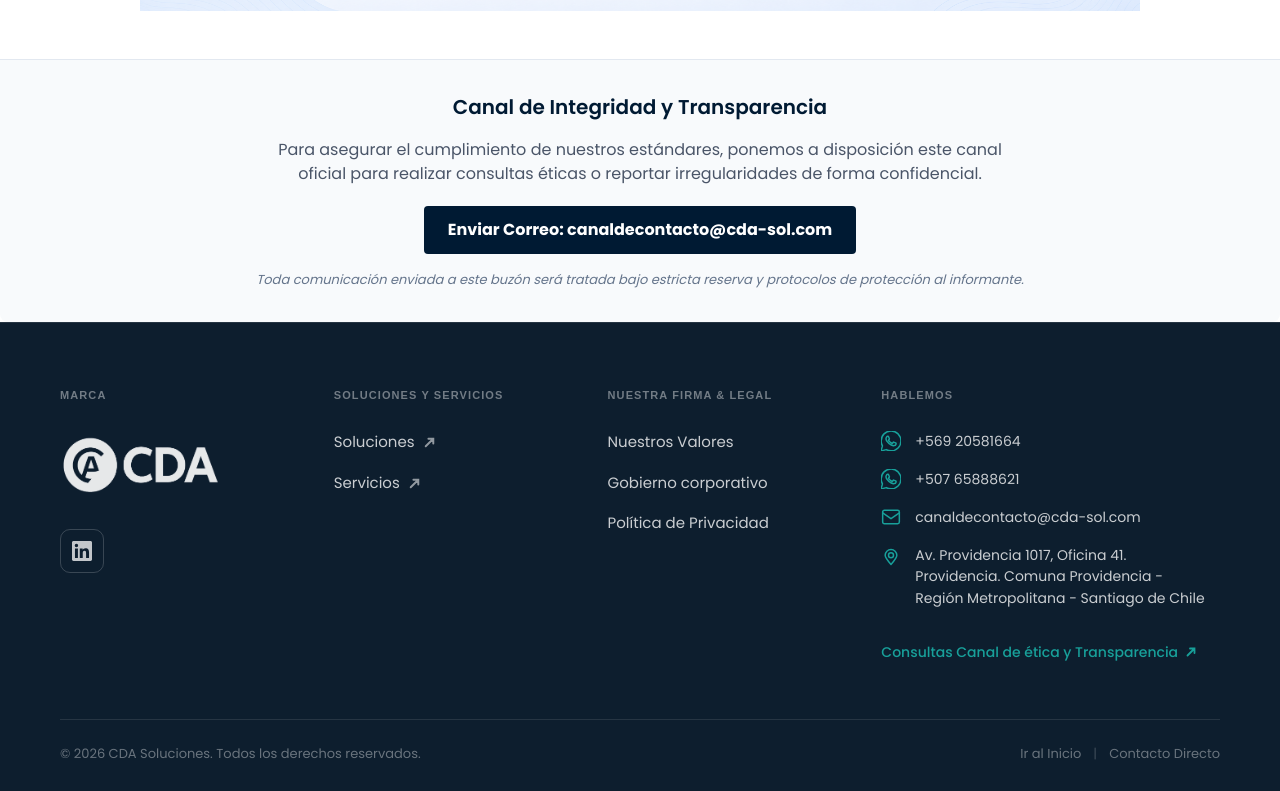
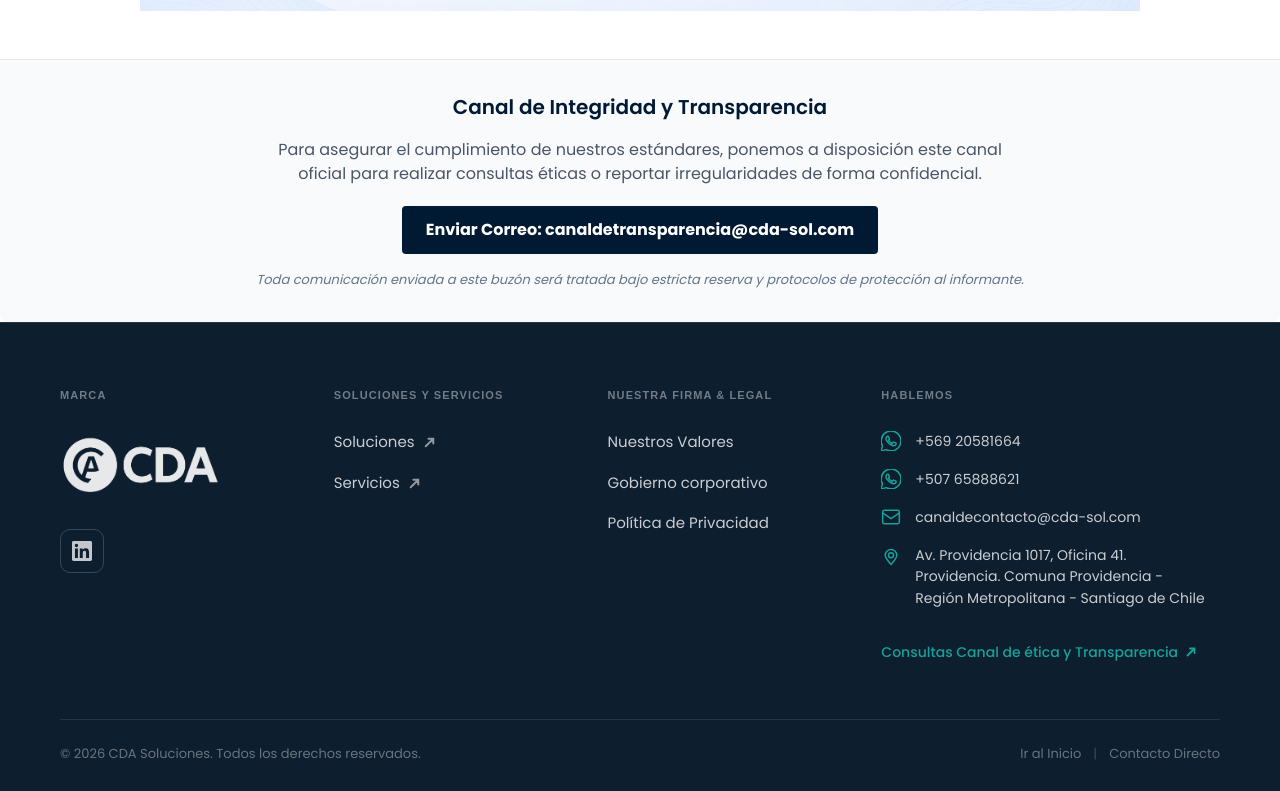
Before and after one commit to CDASOLUCIONES/CDA-Web-main_2, an Angular app: page /compliance in a window 1280 px wide. Shown: the part 1755-2546 px from the top of the page. Built offline with nearby package versions, Linux system fonts and the light colour scheme.

Commit message:
cambio de correo en canal de transparencia

```diff
--- a/src/app/components/compliance/compliance.component.html
+++ b/src/app/components/compliance/compliance.component.html
@@ -81,9 +81,9 @@
         <a
           id="transparency-email"
           class="transparency-btn"
-          href="mailto:canaldecontacto@cda-sol.com"
+          href="mailto:canaldetransparencia@cda-sol.com"
         >
-          Enviar Correo: canaldecontacto@cda-sol.com
+          Enviar Correo: canaldetransparencia@cda-sol.com
         </a>
 
         <p class="transparency-note">
```
